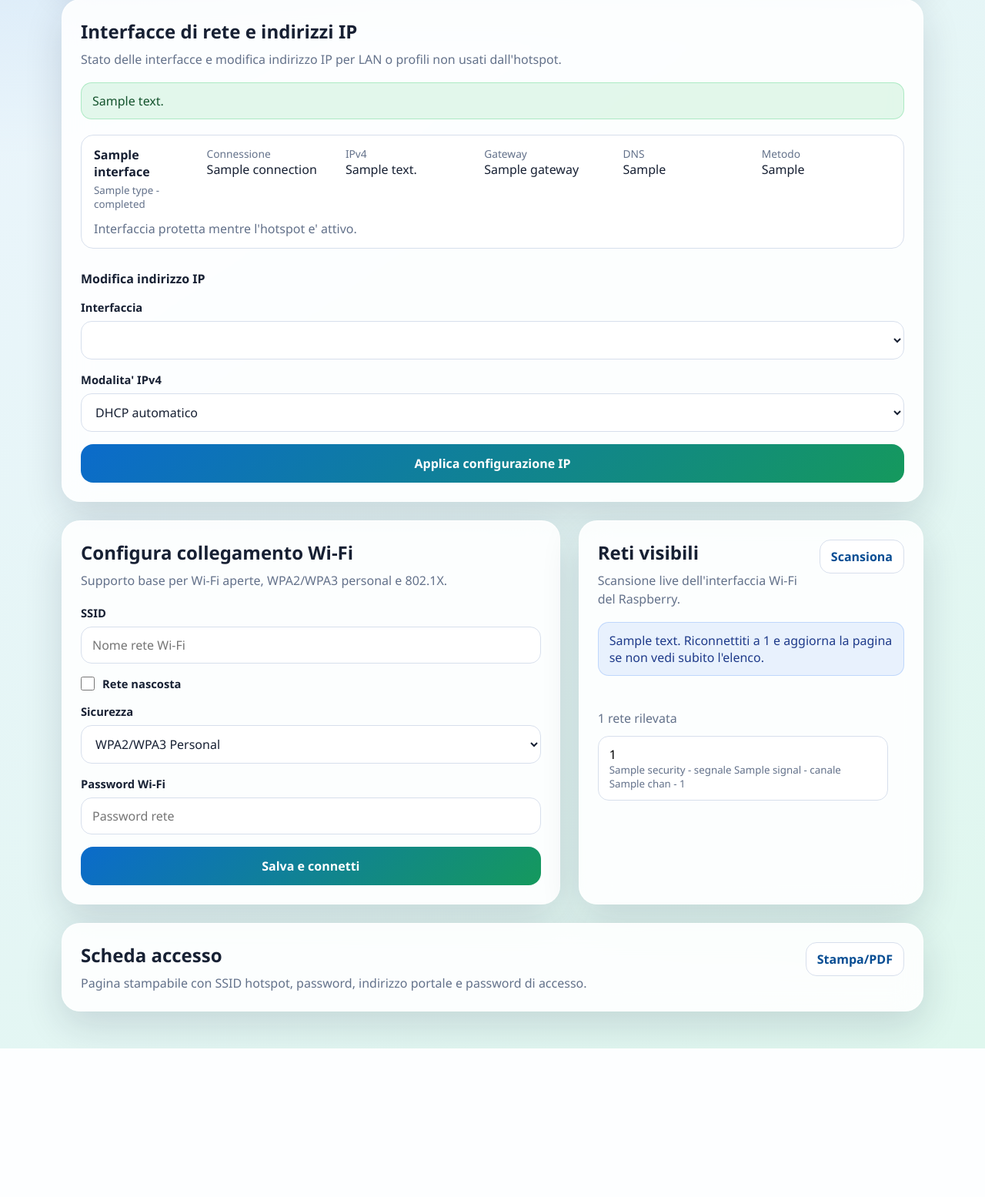
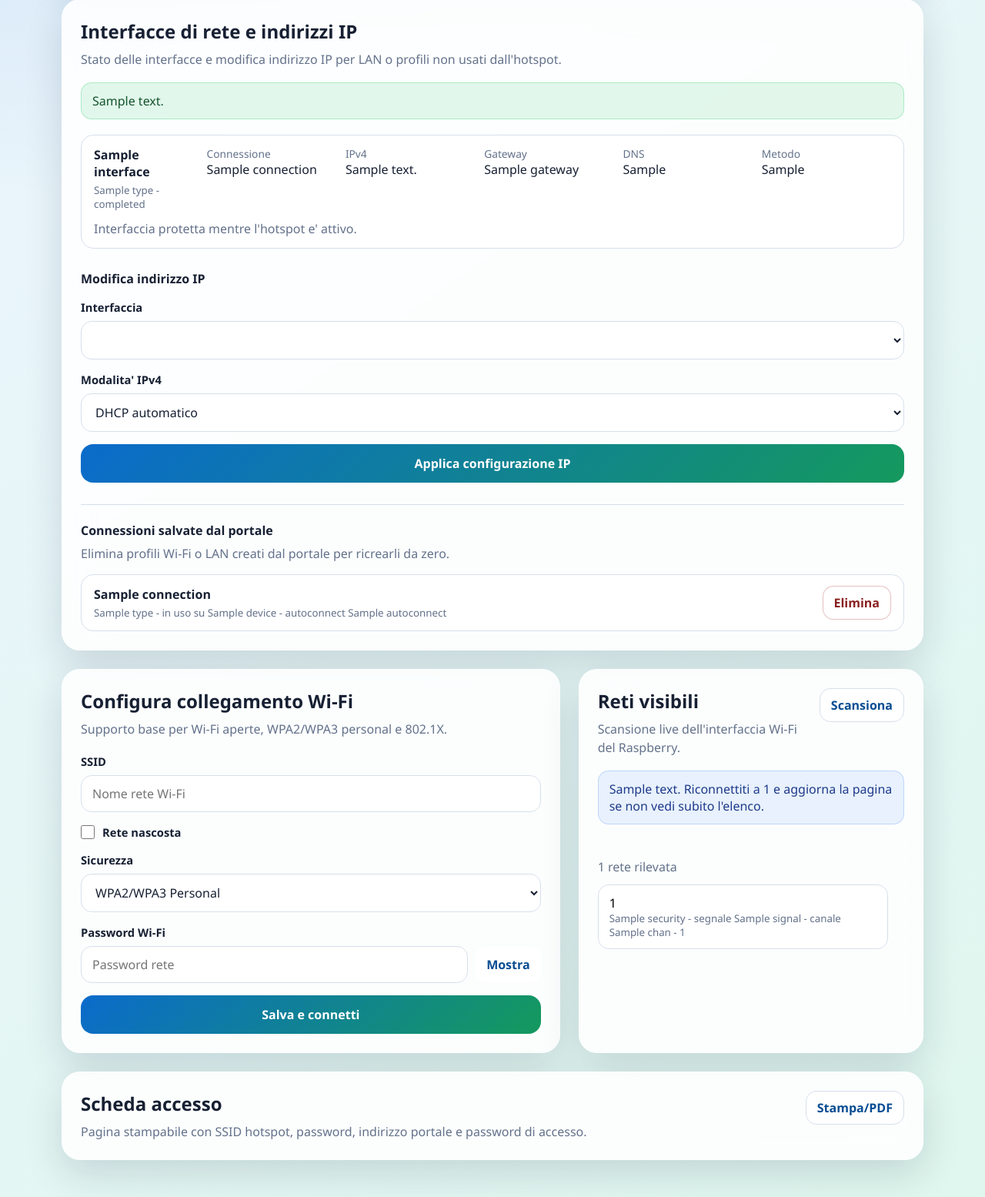
Before and after one commit to andreakys/raspberry-wifi-portal, a Flask app: template templates/index.html in a window 1280 px wide. Shown: the part 523-2078 px from the top of the page at 77% size. Before the commit the page ends 1885 px from the top, so only its background shows below. Run offline with Flask 3, Linux system fonts and the light colour scheme; the visitor is signed in with stand-in values (Sample User, id 1); the template is opened without the code that fills it: most values are stand-ins (such as "Sample title", 1, 10 or a date in 2020); parts of the project's set-up code (start-up, migrations or seed data) failed here and were passed over; some libraries are stand-ins or nearby versions.

Commit message:
Add password visibility and managed connection cleanup

```diff
--- a/app.py
+++ b/app.py
@@ -668,6 +668,18 @@ def configure_network_ipv4():
     return _render_index(network_message=message)
 
 
+@app.post("/network/connections/delete")
+def delete_network_connection():
+    connection_name = request.form.get("connection_name", "").strip()
+    try:
+        network_manager.delete_managed_connection(connection_name)
+    except NetworkManagerError as error:
+        detail = error.stderr or error.stdout or str(error)
+        return _render_index(network_error=detail, status_code=400)
+
+    return _render_index(network_message=f"Connessione eliminata: {connection_name}.")
+
+
 if __name__ == "__main__":
     _bootstrap_network_manager()
     _start_background_threads()
--- a/config.py
+++ b/config.py
@@ -3,7 +3,7 @@ from __future__ import annotations
 import os
 from dataclasses import dataclass
 
-APP_VERSION = "1.12.4"
+APP_VERSION = "1.12.5"
 DEFAULT_PORTAL_TITLE = "Pi Network Manager"
 
 
--- a/scripts/generate_user_manual_pdf.py
+++ b/scripts/generate_user_manual_pdf.py
@@ -27,7 +27,7 @@ TMP_DIR = ROOT / "tmp" / "pdfs"
 OUTPUT_PDF = OUTPUT_DIR / "manuale-utente-raspberry-wifi-portal.pdf"
 DOCS_PDF = ROOT / "docs" / "manuale-utente-raspberry-wifi-portal.pdf"
 CODE_WRAP_WIDTH = 88
-DOCUMENT_VERSION = "1.12.4"
+DOCUMENT_VERSION = "1.12.5"
 DOCUMENT_DATE = "8 luglio 2026"
 
 
--- a/services/network_manager.py
+++ b/services/network_manager.py
@@ -32,6 +32,8 @@ CONNECTING_DEVICE_STATES = {"prepare", "config", "ip-config", "ip-check", "secon
 CONNECTED_DEVICE_STATES = {"connected", "activated"}
 DISCONNECTED_DEVICE_STATES = {"disconnected", "unavailable", "failed", "deactivating"}
 WIFI_CONNECTION_TYPES = {"wifi", "802-11-wireless", "wireless"}
+ETHERNET_CONNECTION_TYPES = {"ethernet", "802-3-ethernet", "wired"}
+MANAGED_CONNECTION_PREFIX = "setup-"
 
 
 class NetworkManagerService:
@@ -76,6 +78,10 @@ class NetworkManagerService:
 
     def _is_wifi_connection_type(self, connection_type: str) -> bool:
         return connection_type.strip().lower() in WIFI_CONNECTION_TYPES
+
+    def _is_network_connection_type(self, connection_type: str) -> bool:
+        normalized_type = connection_type.strip().lower()
+        return normalized_type in WIFI_CONNECTION_TYPES or normalized_type in ETHERNET_CONNECTION_TYPES
 
     def active_connection_name(self) -> str | None:
         return self.active_connection_name_for_device(self.config.client_wifi_interface)
@@ -131,6 +137,7 @@ class NetworkManagerService:
             "lan_connected": self._lan_connected(interfaces),
             "lan_interfaces": self._lan_interfaces(interfaces),
             "interfaces": interfaces,
+            "managed_connections": self.list_managed_connections(),
         }
 
     def wifi_client_configured(self) -> bool:
@@ -142,6 +149,72 @@ class NetworkManagerService:
             if self._is_wifi_connection_type(connection_type) and name != self.config.hotspot_connection_name:
                 return True
         return False
+
+    def list_managed_connections(self) -> list[dict[str, Any]]:
+        result = self._run_nmcli(
+            "--mode",
+            "multiline",
+            "--fields",
+            "NAME,UUID,TYPE,DEVICE,AUTOCONNECT",
+            "connection",
+            "show",
+            check=False,
+        )
+        connections: list[dict[str, Any]] = []
+        current: dict[str, str] = {}
+
+        for raw_line in result.stdout.splitlines():
+            line = raw_line.strip()
+            if not line:
+                if current:
+                    self._append_managed_connection(connections, current)
+                current = {}
+                continue
+
+            key, _, value = line.partition(":")
+            normalized_key = key.strip().lower().replace("-", "_")
+            if normalized_key == "name" and current:
+                self._append_managed_connection(connections, current)
+                current = {}
+            current[normalized_key] = value.strip()
+
+        if current:
+            self._append_managed_connection(connections, current)
+
+        return sorted(connections, key=lambda item: (item["type"], item["name"].lower()))
+
+    def _append_managed_connection(self, connections: list[dict[str, Any]], raw_connection: dict[str, str]) -> None:
+        name = raw_connection.get("name", "")
+        connection_type = raw_connection.get("type", "")
+        if not name or not self._is_network_connection_type(connection_type):
+            return
+
+        is_portal_managed = name.startswith(MANAGED_CONNECTION_PREFIX)
+        is_hotspot = name == self.config.hotspot_connection_name
+        if not is_portal_managed or is_hotspot:
+            return
+
+        device = raw_connection.get("device", "")
+        connections.append(
+            {
+                "name": name,
+                "uuid": raw_connection.get("uuid", ""),
+                "type": connection_type,
+                "device": "" if device == "--" else device,
+                "autoconnect": raw_connection.get("autoconnect", ""),
+                "deletable": True,
+            }
+        )
+
+    def delete_managed_connection(self, connection_name: str) -> None:
+        normalized_name = connection_name.strip()
+        managed_connections = {item["name"] for item in self.list_managed_connections()}
+        if normalized_name not in managed_connections:
+            raise NetworkManagerError("La connessione selezionata non e' un profilo creato dal portale.")
+        if normalized_name == self.config.hotspot_connection_name:
+            raise NetworkManagerError("La connessione hotspot temporanea non puo' essere eliminata.")
+
+        self._run_nmcli("connection", "delete", normalized_name)
 
     def board_temperature(self) -> dict[str, Any]:
         celsius = self._read_board_temperature_celsius()
--- a/static/styles.css
+++ b/static/styles.css
@@ -217,6 +217,24 @@ select:focus {
   border-color: var(--accent);
 }
 
+.password-field {
+  display: grid;
+  grid-template-columns: minmax(0, 1fr) auto;
+  gap: 10px;
+  align-items: center;
+}
+
+.password-toggle {
+  min-height: 46px;
+  padding: 0 14px;
+  border-radius: 14px;
+  border: 1px solid var(--line);
+  background: #fff;
+  color: var(--accent-strong);
+  font-weight: 700;
+  white-space: nowrap;
+}
+
 .checkbox-row {
   display: flex;
   align-items: center;
@@ -236,6 +254,7 @@ select:focus {
 .primary-button,
 .secondary-button,
 .utility-button,
+.password-toggle,
 .network-item {
   border: 0;
   cursor: pointer;
@@ -403,6 +422,48 @@ select:focus {
   overflow-wrap: anywhere;
 }
 
+.managed-connections {
+  margin-top: 28px;
+  padding-top: 22px;
+  border-top: 1px solid var(--line);
+}
+
+.managed-connections .muted {
+  margin: 8px 0 0;
+}
+
+.connection-list {
+  display: grid;
+  gap: 10px;
+  margin-top: 16px;
+}
+
+.connection-item {
+  display: grid;
+  grid-template-columns: minmax(0, 1fr) auto;
+  gap: 14px;
+  align-items: center;
+  padding: 14px 16px;
+  background: #fff;
+  border: 1px solid var(--line);
+  border-radius: 16px;
+}
+
+.connection-item form {
+  margin: 0;
+}
+
+.connection-item strong,
+.connection-item small {
+  display: block;
+}
+
+.connection-item small {
+  margin-top: 4px;
+  color: var(--muted);
+  overflow-wrap: anywhere;
+}
+
 .full-row {
   grid-column: 1 / -1;
   margin: 0;
@@ -507,9 +568,21 @@ select:focus {
     align-items: stretch;
     flex-direction: column;
   }
+
+  .connection-item {
+    grid-template-columns: 1fr;
+  }
+
+  .connection-item .secondary-button {
+    width: 100%;
+  }
 }
 
 @media (max-width: 520px) {
+  .password-field {
+    grid-template-columns: 1fr;
+  }
+
   .print-grid {
     grid-template-columns: 1fr;
   }
--- a/templates/index.html
+++ b/templates/index.html
@@ -162,6 +162,31 @@
 
           <button type="submit" class="primary-button">Applica configurazione IP</button>
         </form>
+
+        <div class="managed-connections">
+          <h3>Connessioni salvate dal portale</h3>
+          <p class="muted">Elimina profili Wi-Fi o LAN creati dal portale per ricrearli da zero.</p>
+          <div class="connection-list">
+            {% for connection in status.managed_connections %}
+            <article class="connection-item">
+              <div>
+                <strong>{{ connection.name }}</strong>
+                <small>
+                  {{ connection.type }}
+                  {% if connection.device %} - in uso su {{ connection.device }}{% endif %}
+                  {% if connection.autoconnect %} - autoconnect {{ connection.autoconnect }}{% endif %}
+                </small>
+              </div>
+              <form method="post" action="/network/connections/delete" onsubmit="return confirm('Eliminare questa connessione salvata? Se risulta in uso, il collegamento potrebbe cadere.');">
+                <input type="hidden" name="connection_name" value="{{ connection.name }}">
+                <button type="submit" class="secondary-button danger-button">Elimina</button>
+              </form>
+            </article>
+            {% else %}
+            <p class="muted">Nessuna connessione Wi-Fi o LAN creata dal portale.</p>
+            {% endfor %}
+          </div>
+        </div>
       </section>
 
       <section class="content-grid">
@@ -198,7 +223,10 @@
             <div id="psk-fields">
               <label>
                 <span>Password Wi-Fi</span>
-                <input type="password" name="psk_password" id="password-field" placeholder="Password rete">
+                <div class="password-field">
+                  <input type="password" name="psk_password" id="password-field" placeholder="Password rete">
+                  <button type="button" class="password-toggle" data-password-toggle="password-field">Mostra</button>
+                </div>
               </label>
             </div>
 
@@ -224,7 +252,10 @@
 
               <label id="enterprise-password-wrapper">
                 <span>Password enterprise</span>
-                <input type="password" name="enterprise_password" id="enterprise-password-field" placeholder="Password 802.1X">
+                <div class="password-field">
+                  <input type="password" name="enterprise_password" id="enterprise-password-field" placeholder="Password 802.1X">
+                  <button type="button" class="password-toggle" data-password-toggle="enterprise-password-field">Mostra</button>
+                </div>
               </label>
 
               <label>
@@ -259,7 +290,10 @@
 
                 <label>
                   <span>Private key password</span>
-                  <input type="password" name="private_key_password" placeholder="Opzionale">
+                  <div class="password-field">
+                    <input type="password" name="private_key_password" id="private-key-password-field" placeholder="Opzionale">
+                    <button type="button" class="password-toggle" data-password-toggle="private-key-password-field">Mostra</button>
+                  </div>
                 </label>
               </div>
             </div>
@@ -351,6 +385,19 @@
       const scanStatus = document.getElementById("scan-status");
       const networkCount = document.getElementById("network-count");
       const networkList = document.getElementById("network-list");
+
+      function bindPasswordToggles() {
+        document.querySelectorAll("[data-password-toggle]").forEach((button) => {
+          button.addEventListener("click", () => {
+            const input = document.getElementById(button.dataset.passwordToggle);
+            const visible = input.type === "text";
+            input.type = visible ? "password" : "text";
+            button.textContent = visible ? "Mostra" : "Nascondi";
+          });
+        });
+      }
+
+      bindPasswordToggles();
 
       function syncVisibility() {
         const mode = securityMode.value;
```
Also changed, not shown: docs/manuale-utente.md (+17 -3 lines), templates/login.html (+14 -1 lines), README.md, 1 other file.
